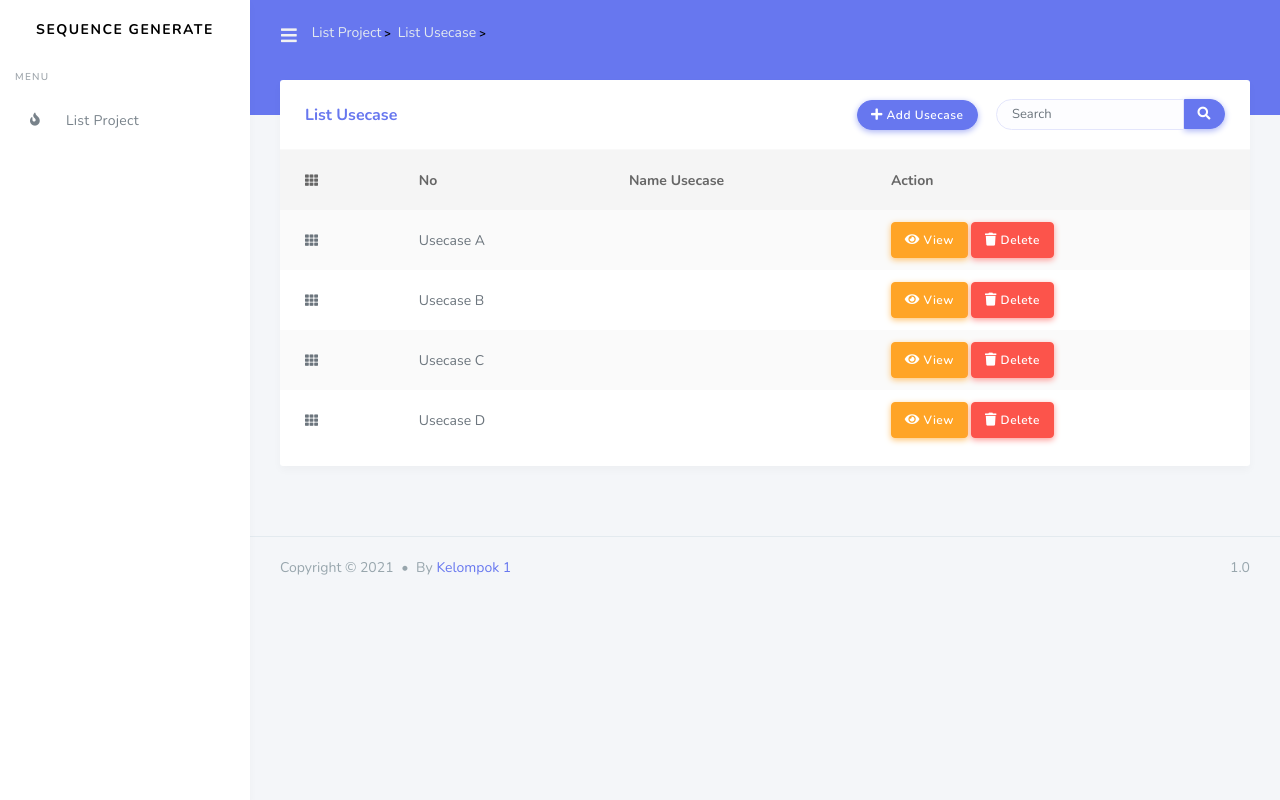
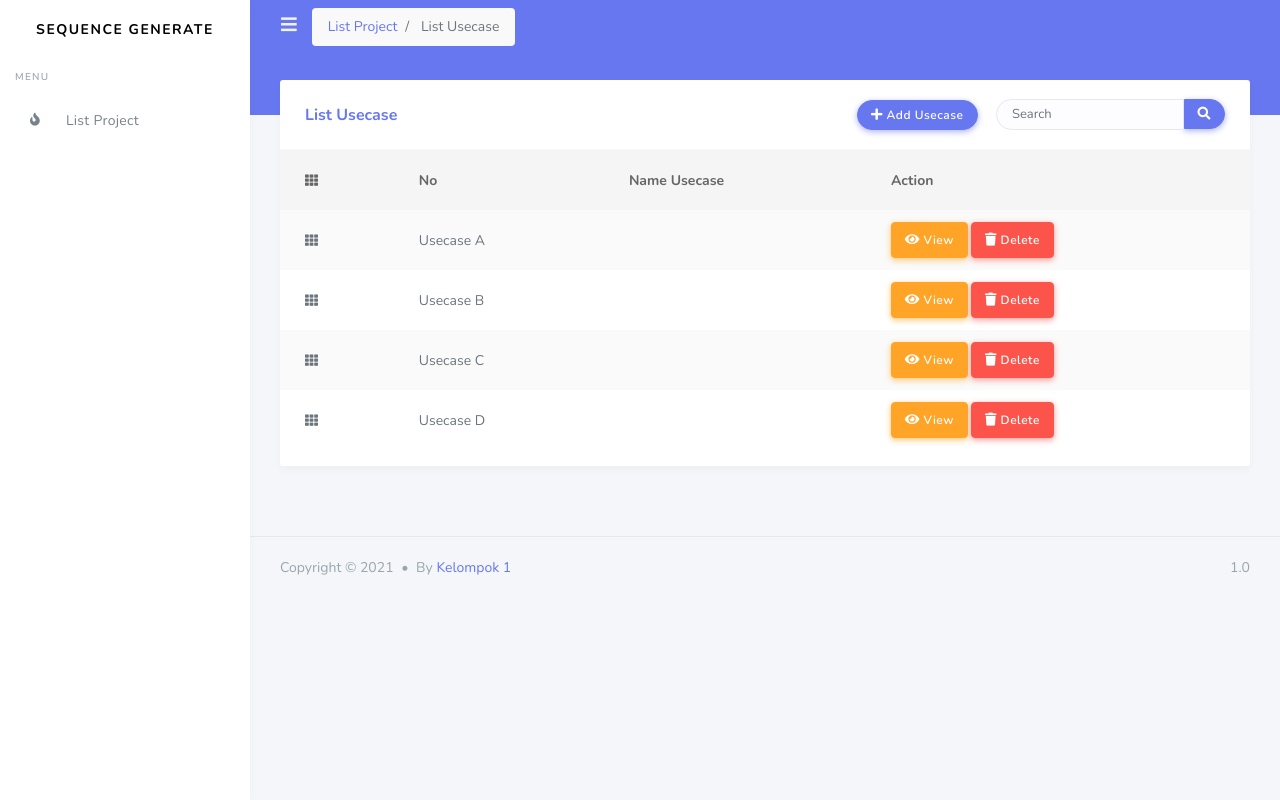
Before and after one commit to AgileRE-2021/UseCaseSpecToSequence, a Django app: page /usecase in a window 1280 px wide. Run offline with Django 3.2, Linux system fonts and the light colour scheme; some libraries are stand-ins or nearby versions.

Commit message:
navigasi done, but kureng

```diff
--- a/templates/list usecase.html
+++ b/templates/list usecase.html
@@ -26,6 +26,14 @@
         font-size: 80%;
         font-weight: bold;
         padding: 0 3px;
+    }
+
+    .breadcrumb-item+.breadcrumb-item::before {
+        display: inline-block;
+        padding-right: .5rem;
+        color: #6c757d;
+        content: "/";
+    }
     }
   </style>
   <meta charset="UTF-8">
@@ -58,12 +66,21 @@
           <ul class="navbar-nav mr-3">
             <li><a href="#" data-toggle="sidebar" class="nav-link nav-link-lg"><i class="fas fa-bars"></i></a></li>
             <li><a href="#" data-toggle="search" class="nav-link nav-link-lg d-sm-none"><i class="fas fa-search"></i></a></li>
-            <nav class="crumbs">
+            <!--<nav class="crumbs">
               <ol>
                   <li class="crumb"><a class="text-light" href="/">List Project</a></li>
                   <li class="crumb"><a class="text-light" href="/usecase">List Usecase</a></li>
+              </ol>-->
+              <ol class="breadcrumb">
+                <li class="breadcrumb-item">
+                  <a href="/">List Project</a>
+                </li>
+                <li class="breadcrumb-item" aria-current="page">
+                  List Usecase
+                  <!--<a href="/usecase">List Usecase</a>-->
+                </li>
               </ol>
-            </nav>
+            <!--</nav>-->
           </ul>
 
 
```
Also changed, not shown: templates/form.html (+14 -3 lines), templates/index.html (+8 -4 lines).
